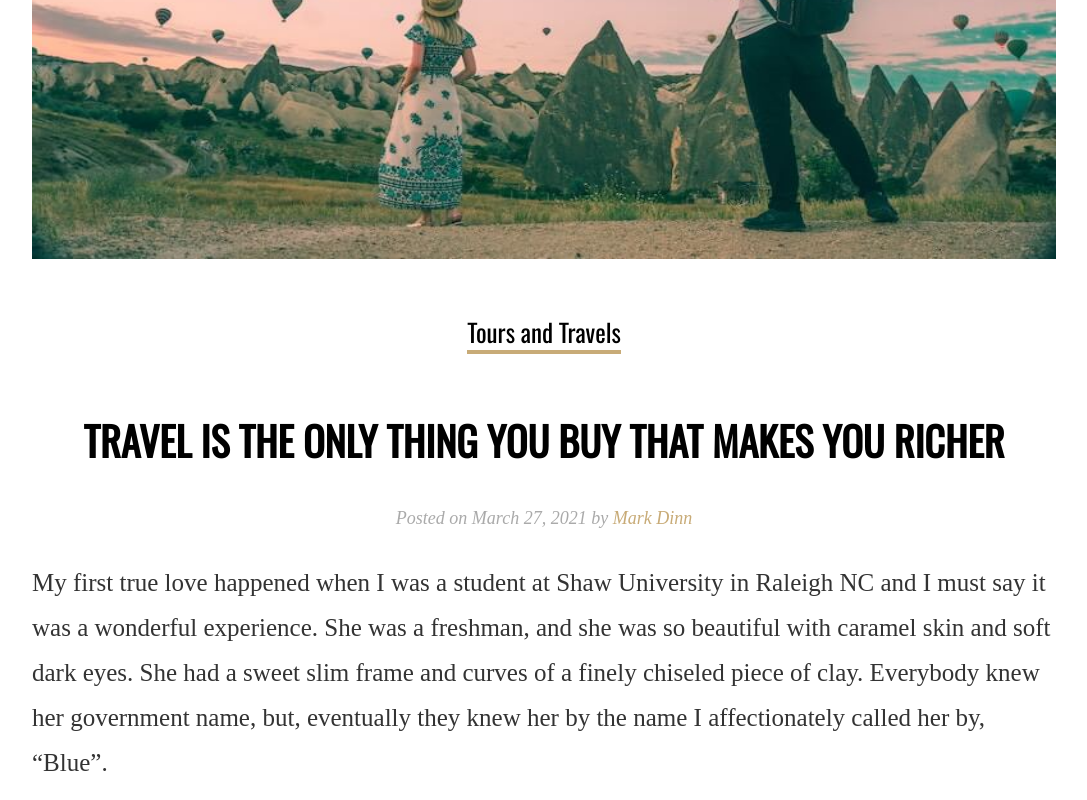
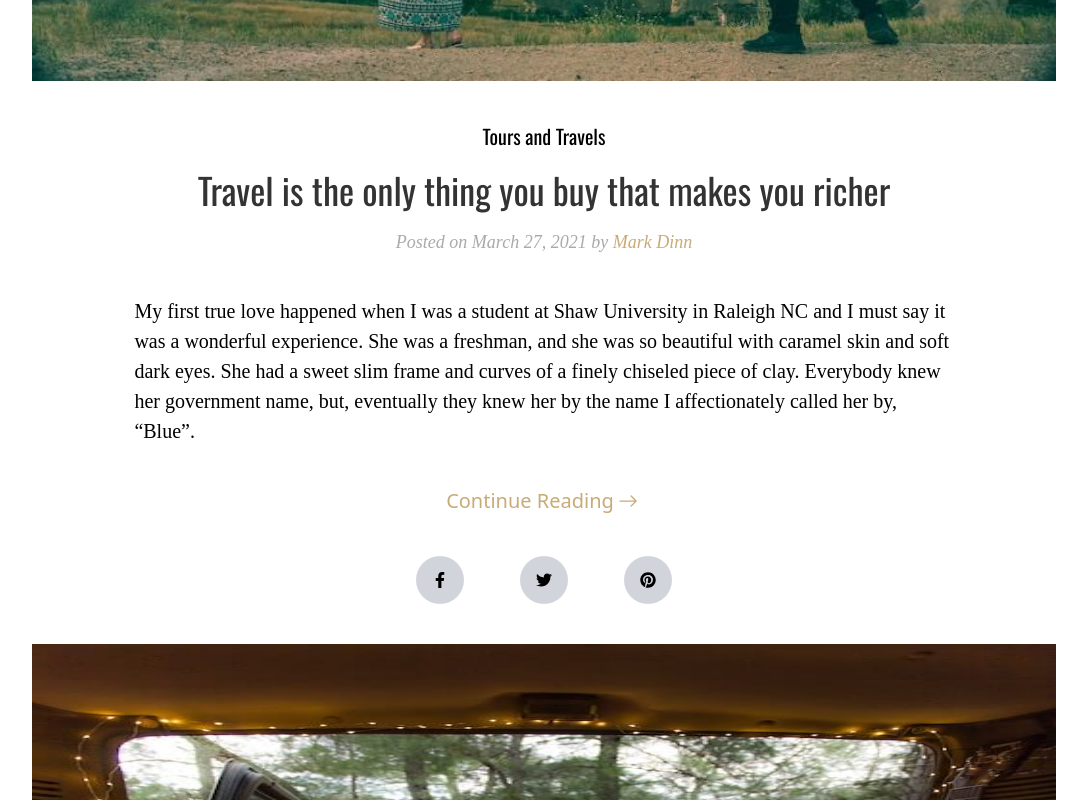
Before and after one commit to statichunt/techfeed-nextjs, a Next.js app: page / in a window 1280 px wide. Shown: the part 1780-2580 px from the top of the page, without its empty margins (96-1183 px from the left). Built offline with nearby package versions, Linux system fonts and the light colour scheme.

Commit message:
tailwind done

```diff
--- a/component/Post.js
+++ b/component/Post.js
@@ -1,8 +1,7 @@
 
 import { useRouter } from 'next/router'
-import styles from '../styles/Post.module.css'
+// import styles from '../styles/Post.module.css'
 import Image from 'next/image'
-import marked from 'marked'
 import { BsArrowRight } from 'react-icons/bs'
 import { IconData } from './IconData'
 import Link from 'next/dist/client/link'
@@ -11,13 +10,13 @@ const Post = ({ value }) => {
     const router = useRouter()
     return (
         <>
-            <div className={styles.post} >
+            <div className="w-4/5 flex justify-center flex-wrap mx-auto items-center my-20 " >
                 {
-                    value.map(data => <div key={data.slug} className={styles.dataPost}>
+                    value.map(data => <div key={data.slug} className="w-full" >
 
 
 
-                        <div className={styles.dataImage}>
+                        <div className="block">
                             <Image
                                 alt="abc"
                                 src={data.frontmatter.image}
@@ -26,37 +25,41 @@ const Post = ({ value }) => {
                                 layout="responsive"
                             />
                         </div>
-                        <div className={styles.dataTitle}
+                       <div className="w-4/5 mx-auto">
+                       <div className="text-center my-10"
 
                         >
-                            <Link href= {`/category/${data.frontmatter.category}`}><a className={styles.title}>{data.frontmatter.title}</a></Link>
+                           <div className="mb-1.5"> <Link href= {`/category/${data.frontmatter.category}`}><a className="font-display text-xl">{data.frontmatter.title}</a></Link></div>
+
+
+
+                        <h1 className="heading my-3"> <Link href={`/${data.slug}`}><a>{data.frontmatter.heading}</a></Link></h1>
+
+                        <div className="">
+                            <p className="italic font-lora text-lg font-normal text-nameColor">Posted on {data.frontmatter.date} by <span className="hover">{data.frontmatter.author}</span></p>
+                        </div>
                         </div>
 
-
-                        <h1 className={styles.heading}> <Link href={`/${data.slug}`}><a>{data.frontmatter.heading}</a></Link></h1>
-
-                        <div className={styles.dataSubHeading}>
-                            <p>Posted on {data.frontmatter.date} by <span className={styles.author}>{data.frontmatter.author}</span></p>
-                        </div>
-
-                        <div className={styles.content}><p>{data.frontmatter.content}</p></div>
+                        <div className="font-lora text-xl"><p >{data.frontmatter.content}</p></div>
 
 
-                        <div className={styles.link}>
+                        <div className="my-10">
 
-                            <div className={styles.continue}>
-                                <Link href={`/${data.slug}`} ><a className={styles.continueLink}>continue <span className={styles.arrow}><BsArrowRight /></span></a></Link>
+                            <div className="hover  flex justify-center items-center my-10">
+                                <Link href={`/${data.slug}`} ><a className="flex items-center text-xl justify-center capitalize">continue reading<span className="mx-1"><BsArrowRight /></span></a></Link>
                             </div>
 
 
-                            <div className={styles.socialLink}>
+                            <div className="flex justify-center">
                                 {
-                                    IconData.slice(0, 3).map(data => <div key={data.class} className={`${styles.mediaIcon} ${styles[data.class]}`}><a href="#" className={styles.icon} >{data.icon}</a></div>)
+                                    IconData.slice(0, 3).map(data => <div key={data.class} className={`mx-7 w-12 h-12 rounded-full bg-gray-300 flex justify-center items-center ${data.class}`}><a href="#" className=""
+                                     >{data.icon}</a></div>)
                                 }
 
                             </div>
                         </div>
 
+                       </div>
 
 
 
--- a/styles/globals.css
+++ b/styles/globals.css
@@ -1,23 +1,40 @@
+@tailwind base;
+@tailwind components;
 
-body{
-    padding:0;
-    margin:0;
-    color: #333333;
-    background-color: #ffffff;
-    font-family: "Lora", serif;
-    font-weight: 400;
-    font-size: 20px;
-    line-height: 1.8;
+@tailwind utilities;
+@layer components{
+    .heading{
+    @apply
+     text-4xl
+     font-display
+     text-headingColor
 
 }
+.hover{
+    @apply
+    text-commonColor
+     hover:text-commonColorHover
+}
+.facebook{
+    @apply
+    hover:bg-blue-700
+    hover:text-linkHoverColor
 
-img{
-    width:100%
+
 }
-a{
-    text-decoration:none;
-    color:black;
+.twitter{
+    @apply
+    hover:bg-blue-400
+    hover:text-linkHoverColor
+
+
 }
-::selection{
-    background:#c8ab77;
+.pinterest{
+
+    @apply
+    hover:bg-red-800
+    hover:text-linkHoverColor
+
+
 }
+}
--- a/tailwind.config.js
+++ b/tailwind.config.js
@@ -1,11 +1,39 @@
 module.exports = {
   purge: [],
   darkMode: false, // or 'media' or 'class'
-  theme: {
-    extend: {},
-  },
+
   variants: {
     extend: {},
   },
   plugins: [],
+
+  theme: {
+    fontSize: {
+     'xs': '.75rem',
+     'sm': '.875rem',
+     'tiny': '.875rem',
+      'base': '1rem',
+      'lg': '1.125rem',
+      'xl': '1.25rem',
+      '2xl': '1.5rem',
+     '3xl': '1.875rem',
+     '4xl': '2.25rem',
+      '5xl': '3rem',
+      '6xl': '4rem',
+     '7xl': '5rem',
+    },
+    fontFamily:{
+      'display':['"Oswald"','sans-serif'],
+      'lora':['"Lora"','serif']
+    },
+    textColor:{
+      'headingColor':'#333333',
+      'commonColor':'#c8ab77',
+      'commonColorHover':'#9b7a3e',
+      'nameColor':'#aaa',
+      'linkHoverColor':'#f7f8fa'
+    },
+
+  }
+
 }
```
